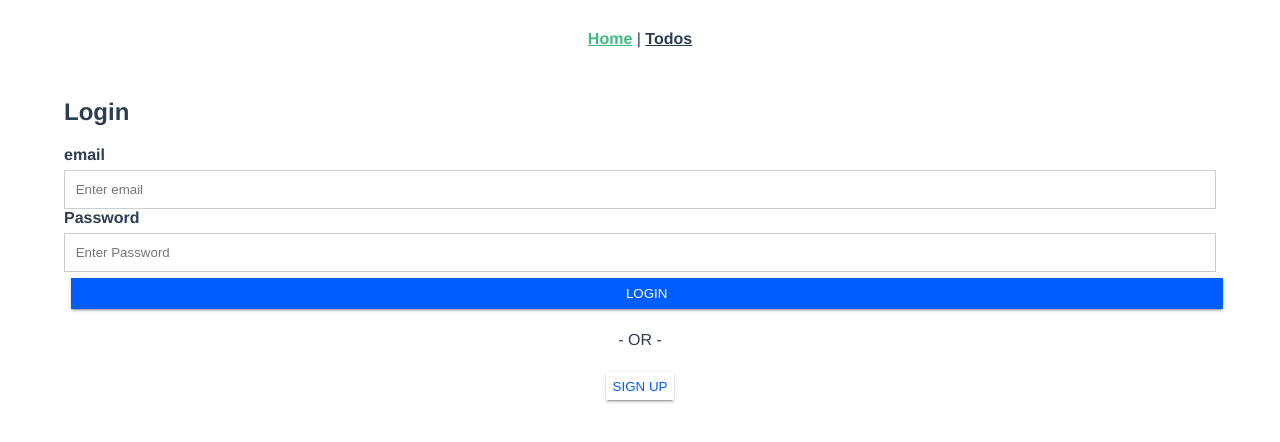
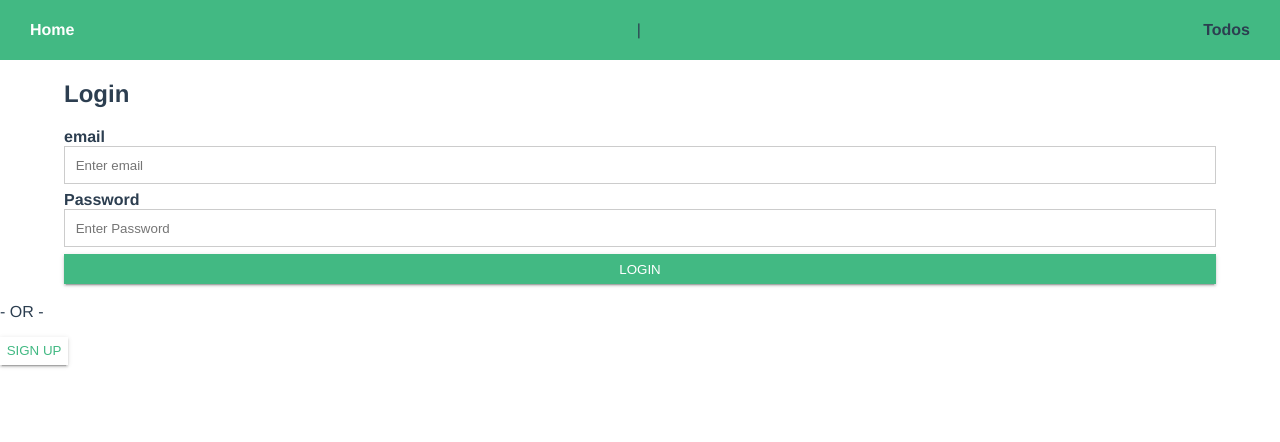
Before and after one commit to Gimyk/learnvue, a Vue app: page / in a window 1280 px wide. Shown: the top 442 px of the page. Built offline with nearby package versions, Linux system fonts and the light colour scheme.

Commit message:
fixed display bug;

```diff
--- a/src/App.vue
+++ b/src/App.vue
@@ -1,9 +1,11 @@
 <template>
-  <div id="nav">
+  <nav id="nav">
     <router-link to="/">Home</router-link> |
     <router-link to="/todo">Todos</router-link>
+  </nav>
+  <div class="views">
+    <router-view />
   </div>
-  <router-view/>
 </template>
 
 <style lang="scss">
@@ -11,20 +13,21 @@
   font-family: Avenir, Helvetica, Arial, sans-serif;
   -webkit-font-smoothing: antialiased;
   -moz-osx-font-smoothing: grayscale;
-  text-align: center;
   color: #2c3e50;
 }
-
+.views{
+  margin-top: 5em;
+}
 #nav {
   padding: 30px;
 }
 
-#nav a {
+ a {
   font-weight: bold;
   color: #2c3e50;
 }
 
-#nav a.router-link-exact-active {
-  color: #42b983;
-}
+// a.router-link-exact-active {
+//   color: #42b983;
+// }
 </style>
--- a/src/styles/_global.scss
+++ b/src/styles/_global.scss
@@ -59,9 +59,18 @@ form {
 }
 
 .ul-clickable {
-    @include ul_clickable(.3em, 1em, rgb(0, 174, 255), white, red)
+    @include ul_clickable(0.3em, 1em, rgb(0, 174, 255), white, red);
 }
 
 .ul-unclickable {
-    @include ul_unclickable(.3em, 1em, null, red)
+    @include ul_unclickable(0.3em, 1em, null, red);
 }
+
+.router-link-active {
+    color: white !important;
+}
+
+a {
+    text-decoration: none;
+    color: inherit;
+}
--- a/src/styles/scss_mixin/tools/mixin.scss
+++ b/src/styles/scss_mixin/tools/mixin.scss
@@ -16,7 +16,7 @@
     padding: $pad;
     text-transform: uppercase;
     box-shadow: border(raise_shadow);
-    margin: 0.5em;
+    margin-bottom: 0.2em;
     cursor: pointer;
     $hover_color: color(primary_light);
     $hover_bg: color(primary_dark);
@@ -83,7 +83,7 @@
     width: 100%;
     padding: ($pad + 0.3);
     caret-color: color(primary);
-    margin-top: 0.5em;
+    margin-bottom: 0.5em;
 }
 
 @mixin form_def {
--- a/src/styles/scss_mixin/tools/variables.scss
+++ b/src/styles/scss_mixin/tools/variables.scss
@@ -1,60 +1,25 @@
 $mobi_res: 800px;
-$pad: .5em;
+$pad: 0.5em;
 $nav-icon-size: 20pt;
 $nav-hit-area: 10px;
 $nav-zindex: 10;
-$mat: 0 2px 1px -1px rgba(0,0,0,.2), 0 1px 1px 0 rgba(0,0,0,.14), 0 1px 3px 0 rgba(0,0,0,.12);
-$mat_raise: 0 3px 1px -2px rgba(0,0,0,.2), 0 2px 2px 0 rgba(0,0,0,.14), 0 1px 5px 0 rgba(0,0,0,.12);
+$mat: 0 2px 1px -1px rgba(0, 0, 0, 0.2),
+0 1px 1px 0 rgba(0, 0, 0, 0.14),
+0 1px 3px 0 rgba(0, 0, 0, 0.12);
+$mat_raise: 0 3px 1px -2px rgba(0, 0, 0, 0.2),
+0 2px 2px 0 rgba(0, 0, 0, 0.14),
+0 1px 5px 0 rgba(0, 0, 0, 0.12);
+$colors: ( // main colors
+primary: #42b983, primary_light: lighten(#42b983, 40%), primary_dark: darken(#42b983, 40%), second: white, second-light: lighten(#42b983, 40%), second-dark: darken(#42b983, 40%), // for Text
+txt_primary: #000, txt_second: rgb(83, 71, 71), // for buttons
+btn_primary: #42b983, btn_second: white, // for background
+bg_primary: #42b983, bg_second: white, // for navbar
+nav_bg: #42b983, nav_txt: #fff, overlay: #0000008c, faint_bg: #e4e4e4a3, faint_shadow: #00000073, main_item_bg: #fff);
+@function color($color-name) {
+    @return map-get($colors, $color-name);
+}
 
-
-
-$colors: (
-    // main colors
-    primary: #005DFF,
-    primary_light: lighten(#005DFF, 40%),
-    primary_dark: darken(#005DFF, 40%),
-    second: white,
-    second-light: lighten(#005DFF, 40%),
-    second-dark: darken(#005DFF, 40%),
-
-    // for Text
-    txt_primary: #000,
-    txt_second: rgb(83, 71, 71),
-
-    // for buttons
-    btn_primary: #005DFF,
-    btn_second: white,
-
-    // for background
-    bg_primary: #005DFF,
-    bg_second: white,
-
-    // for navbar
-    nav_bg: #005DFF,
-    nav_txt: #fff,
-
-    overlay: #0000008c,
-    faint_bg: #e4e4e4a3,
-    faint_shadow: #00000073,
-    main_item_bg: #fff,
-);
-
-
-@function color($color-name) {
-    @return map-get($colors, $color-name)
-};
-
-$borders_shadows: (
-    thin_shadow: 0 0 5px 0px color(faint_bg),
-    thick_faint_shadow: 0 0 20px 7px color(faint_bg),
-    primary-light: lighten(color(primary), 40%),
-    primary-dark: darken(color(primary), 40%),
-    flat_shadow: $mat,
-    raise_shadow: $mat_raise,
-    thin_border: solid thin #cccccc
-);
-
-
+$borders_shadows: ( thin_shadow: 0 0 5px 0px color(faint_bg), thick_faint_shadow: 0 0 20px 7px color(faint_bg), primary-light: lighten(color(primary), 40%), primary-dark: darken(color(primary), 40%), flat_shadow: $mat, raise_shadow: $mat_raise, thin_border: solid thin #cccccc, );
 @function border($border-name) {
-    @return map-get($borders_shadows, $border-name)
+    @return map-get($borders_shadows, $border-name);
 }
--- a/src/styles/todo.scss
+++ b/src/styles/todo.scss
@@ -3,10 +3,15 @@
 .list {
     padding: 1em;
     @include flexi();
+    align-items: unset;
     .todos {
         width: 70%;
     }
     form {
         width: 30%;
+        button {
+            width: 100%;
+            // margin: 0;
+        }
     }
 }
--- a/src/views/Todo.vue
+++ b/src/views/Todo.vue
@@ -1,6 +1,7 @@
 <template>
   <div class="list">
     <div class="todos">
+      <h3>TODO's</h3>
       <ul class="ul-unclickable" v-if="todoLen > 0">
         <li v-for="(todo, index) in todolist" :key="index">
           {{ todo.name }}
@@ -11,6 +12,7 @@
       </p>
     </div>
     <form @submit.prevent="addTodo">
+      <h3>Create TODO</h3>
       <input type="text" v-model="todo.name" placeholder="Enter Todo Name" />
 
       <input v-model="todo.type" placeholder="Enter Todo Type" name="pwd" />
```
